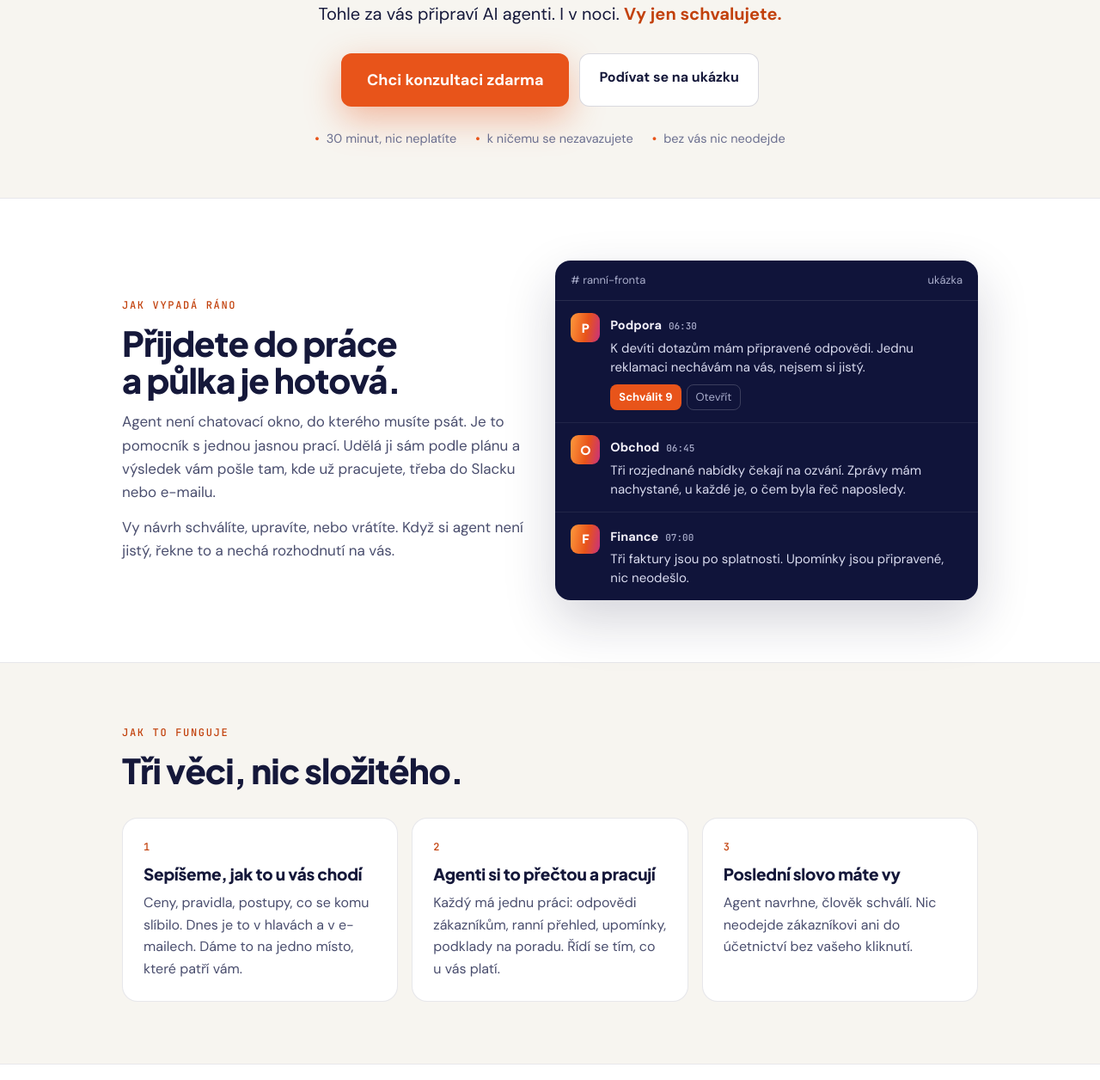
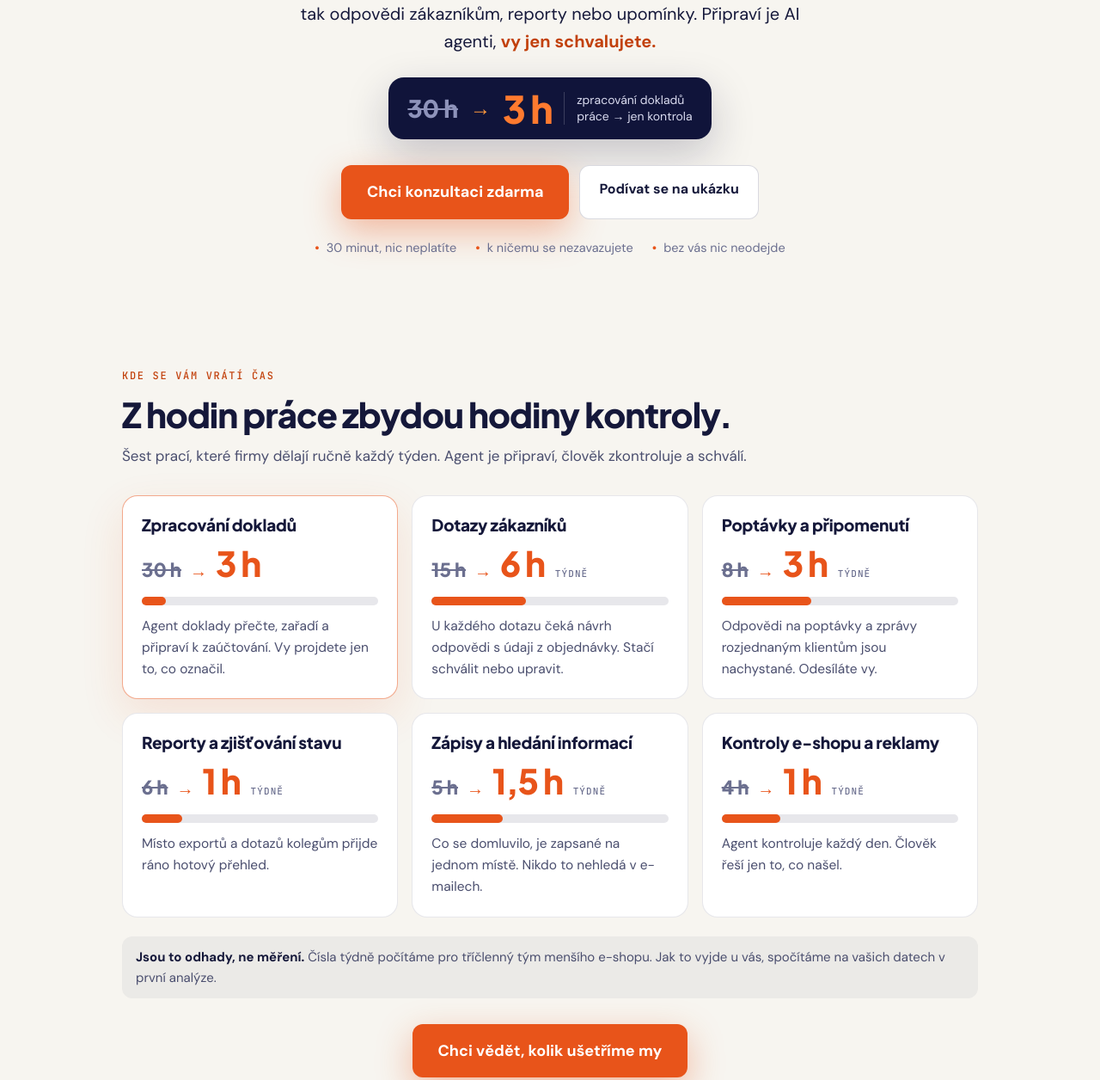
Before and after one commit to adamku8/fundament22, a plain HTML site: page start/index.html in a window 1280 px wide. Shown: the part 421-1677 px from the top of the page at 86% size. Drawn offline with Linux system fonts and the light colour scheme.

Commit message:
Krátká verze: případy použití s odhady úspor (30 h → 3 h a další)
Co-Authored-By: Claude Fable 5.2 <noreply@anthropic.com>

```diff
--- a/start/index.html
+++ b/start/index.html
@@ -4,7 +4,7 @@
 <meta charset="utf-8">
 <meta name="viewport" content="width=device-width, initial-scale=1">
 <title>AI agenti pro firmy: konzultace 30 minut zdarma | Fundament 22</title>
-<meta name="description" content="Naučíme AI, jak vaše firma funguje, a nasadíme agenty, kteří připraví odpovědi zákazníkům, přehledy a podklady. Pět otázek a uvidíte, kde u vás začít. Konzultace 30 minut zdarma.">
+<meta name="description" content="AI agenti připraví doklady, odpovědi zákazníkům, reporty a upomínky. Vy jen kontrolujete a schvalujete. Pět otázek a uvidíte, kde u vás začít. Konzultace 30 minut zdarma.">
 <meta name="robots" content="noindex, nofollow">
 <link rel="canonical" href="https://adamku8.github.io/fundament22/start/">
 <meta property="og:type" content="website">
@@ -120,6 +120,30 @@ section{padding:72px 0}
 .band .wrap{display:flex;flex-wrap:wrap;gap:22px 40px;align-items:center;justify-content:space-between}
 .band h2{color:#fff;font-size:clamp(28px,4.4vw,44px)}
 .band p{margin-top:10px;font-size:18px;max-width:560px;color:#FFE9DC}
+.herostat{display:inline-flex;align-items:center;gap:14px;margin:26px auto 0;padding:14px 22px;border-radius:18px;background:var(--dark);color:#fff;text-decoration:none;box-shadow:0 18px 50px rgba(21,24,58,.22)}
+.herostat .was,.uc .was{font-family:var(--disp);font-weight:800;color:#8E93BA;text-decoration:line-through;text-decoration-thickness:2px}
+.herostat .was{font-size:28px}.herostat .arr{color:#FF9A3D;font-size:24px;font-weight:800}
+.herostat .now{font-family:var(--disp);font-weight:800;font-size:44px;letter-spacing:-.03em;color:#FF7A2F;line-height:1}
+.herostat .what{font-size:14px;line-height:1.35;color:#D9DBEF;text-align:left;border-left:1px solid rgba(255,255,255,.18);padding-left:14px}
+.herostat .was,.herostat .now,.herostat .arr,.uc .nums span{white-space:nowrap}
+@media(max-width:600px){.herostat{gap:10px;padding:12px 16px}.herostat .was{font-size:22px}.herostat .now{font-size:36px}.herostat .what{font-size:13px;padding-left:10px}}
+.ucs{display:grid;gap:16px;margin-top:32px}
+@media(min-width:640px){.ucs{grid-template-columns:1fr 1fr}}
+@media(min-width:960px){.ucs{grid-template-columns:repeat(3,1fr)}}
+.uc{background:#fff;border:1px solid var(--line);border-radius:18px;padding:22px}
+.uc:first-child{border-color:rgba(232,84,26,.5);box-shadow:0 18px 50px rgba(232,84,26,.12)}
+.uc .nums{display:flex;align-items:baseline;gap:10px;margin-top:12px}
+.uc .was{font-size:22px;color:var(--ink3)}
+.uc .arr{color:var(--or);font-weight:800;font-size:20px}
+.uc .now{font-family:var(--disp);font-weight:800;font-size:40px;letter-spacing:-.03em;line-height:1;color:var(--or)}
+.uc .per{font-family:var(--mono);font-size:11px;letter-spacing:.1em;text-transform:uppercase;color:var(--ink3);margin-left:2px}
+.bars{position:relative;height:10px;margin:14px 0 12px}
+.bars i{position:absolute;left:0;top:0;height:10px;border-radius:6px}
+.bars .b1{width:100%;background:rgba(21,24,58,.10)}
+.bars .b2{background:var(--or)}
+.uc p{font-size:15.5px;color:var(--ink2)}
+.est{margin-top:22px;font-size:15px;color:var(--ink2);background:rgba(21,24,58,.05);border-radius:12px;padding:12px 16px}
+.est b{color:var(--ink)}
 /* ---------- online analýza (formulář z FIREMNI AI) ---------- */
 .az{background:var(--dark);color:#fff;padding:80px 0;background-image:radial-gradient(900px 500px at 85% -10%,rgba(200,50,126,.22),transparent 60%),radial-gradient(700px 420px at -10% 110%,rgba(255,154,61,.14),transparent 60%);scroll-margin-top:60px;
 --line:#3a3e5e;--muted:#a9adcb;--soft:#d9dbef;--acard:#1d2150;--bg2:#15183a;--o1:#ff9a3d;font-family:var(--disp);font-size:16px;line-height:1.5}
@@ -201,9 +225,44 @@ footer a{color:#C9CCE6}
 <section class="hero"><div class="wrap">
 <a class="free" href="#analyza"><b>Zdarma</b>30 minut konzultace o vaší firmě</a>
 <h1>Přestaňte dělat práci,<br><span>kterou zvládne AI.</span></h1>
-<p class="lead">Odpovědi zákazníkům, ranní přehledy, upomínky, podklady na poradu. Tohle za vás připraví AI agenti. I v noci. <b>Vy jen schvalujete.</b></p>
+<p class="lead">Zpracování dokladů: místo 30 hodin práce 3 hodiny kontroly. Stejně tak odpovědi zákazníkům, reporty nebo upomínky. Připraví je AI agenti, <b>vy jen schvalujete.</b></p>
+<a class="herostat" href="#pripady" aria-label="Zpracování dokladů: z 30 hodin práce na 3 hodiny kontroly"><span class="was">30 h</span><span class="arr">→</span><span class="now">3 h</span><span class="what">zpracování dokladů<br>práce → jen kontrola</span></a>
 <div class="cta"><a class="btn big" href="#analyza">Chci konzultaci zdarma</a><a class="btn ghost" href="../demo/">Podívat se na ukázku</a></div>
-<ul class="pills"><li>30 minut, nic neplatíte</li><li>k ničemu se nezavazujete</li><li>bez vás nic neodejde</li></ul>
+<ul class="pills" style="margin-top:22px"><li>30 minut, nic neplatíte</li><li>k ničemu se nezavazujete</li><li>bez vás nic neodejde</li></ul>
+</div></section>
+
+<section id="pripady"><div class="wrap">
+<p class="eyebrow">Kde se vám vrátí čas</p>
+<h2>Z hodin práce zbydou hodiny kontroly.</h2>
+<p class="sub">Šest prací, které firmy dělají ručně každý týden. Agent je připraví, člověk zkontroluje a schválí.</p>
+<div class="ucs">
+<article class="uc"><h3>Zpracování dokladů</h3>
+<div class="nums"><span class="was">30 h</span><span class="arr">→</span><span class="now">3 h</span></div>
+<div class="bars" aria-hidden="true"><i class="b1"></i><i class="b2" style="width:10%"></i></div>
+<p>Agent doklady přečte, zařadí a připraví k zaúčtování. Vy projdete jen to, co označil.</p></article>
+<article class="uc"><h3>Dotazy zákazníků</h3>
+<div class="nums"><span class="was">15 h</span><span class="arr">→</span><span class="now">6 h</span><span class="per">týdně</span></div>
+<div class="bars" aria-hidden="true"><i class="b1"></i><i class="b2" style="width:40%"></i></div>
+<p>U každého dotazu čeká návrh odpovědi s údaji z objednávky. Stačí schválit nebo upravit.</p></article>
+<article class="uc"><h3>Poptávky a připomenutí</h3>
+<div class="nums"><span class="was">8 h</span><span class="arr">→</span><span class="now">3 h</span><span class="per">týdně</span></div>
+<div class="bars" aria-hidden="true"><i class="b1"></i><i class="b2" style="width:38%"></i></div>
+<p>Odpovědi na poptávky a zprávy rozjednaným klientům jsou nachystané. Odesíláte vy.</p></article>
+<article class="uc"><h3>Reporty a zjišťování stavu</h3>
+<div class="nums"><span class="was">6 h</span><span class="arr">→</span><span class="now">1 h</span><span class="per">týdně</span></div>
+<div class="bars" aria-hidden="true"><i class="b1"></i><i class="b2" style="width:17%"></i></div>
+<p>Místo exportů a dotazů kolegům přijde ráno hotový přehled.</p></article>
+<article class="uc"><h3>Zápisy a hledání informací</h3>
+<div class="nums"><span class="was">5 h</span><span class="arr">→</span><span class="now">1,5 h</span><span class="per">týdně</span></div>
+<div class="bars" aria-hidden="true"><i class="b1"></i><i class="b2" style="width:30%"></i></div>
+<p>Co se domluvilo, je zapsané na jednom místě. Nikdo to nehledá v e-mailech.</p></article>
+<article class="uc"><h3>Kontroly e-shopu a reklamy</h3>
+<div class="nums"><span class="was">4 h</span><span class="arr">→</span><span class="now">1 h</span><span class="per">týdně</span></div>
+<div class="bars" aria-hidden="true"><i class="b1"></i><i class="b2" style="width:25%"></i></div>
+<p>Agent kontroluje každý den. Člověk řeší jen to, co našel.</p></article>
+</div>
+<p class="est"><b>Jsou to odhady, ne měření.</b> Čísla týdně počítáme pro tříčlenný tým menšího e-shopu. Jak to vyjde u vás, spočítáme na vašich datech v první analýze.</p>
+<div class="cta"><a class="btn big" href="#analyza">Chci vědět, kolik ušetříme my</a></div>
 </div></section>
 
 <section class="white"><div class="wrap split">
@@ -218,16 +277,6 @@ footer a{color:#C9CCE6}
 <div class="m"><div class="av">P</div><div><b>Podpora</b><time>06:30</time><p>K devíti dotazům mám připravené odpovědi. Jednu reklamaci nechávám na vás, nejsem si jistý.</p><span class="ok">Schválit 9</span><span class="no">Otevřít</span></div></div>
 <div class="m"><div class="av">O</div><div><b>Obchod</b><time>06:45</time><p>Tři rozjednané nabídky čekají na ozvání. Zprávy mám nachystané, u každé je, o čem byla řeč naposledy.</p></div></div>
 <div class="m"><div class="av">F</div><div><b>Finance</b><time>07:00</time><p>Tři faktury jsou po splatnosti. Upomínky jsou připravené, nic neodešlo.</p></div></div>
-</div>
-</div></section>
-
-<section><div class="wrap">
-<p class="eyebrow">Jak to funguje</p>
-<h2>Tři věci, nic složitého.</h2>
-<div class="grid3">
-<div class="card"><div class="n">1</div><h3>Sepíšeme, jak to u vás chodí</h3><p>Ceny, pravidla, postupy, co se komu slíbilo. Dnes je to v hlavách a v e-mailech. Dáme to na jedno místo, které patří vám.</p></div>
-<div class="card"><div class="n">2</div><h3>Agenti si to přečtou a pracují</h3><p>Každý má jednu práci: odpovědi zákazníkům, ranní přehled, upomínky, podklady na poradu. Řídí se tím, co u vás platí.</p></div>
-<div class="card"><div class="n">3</div><h3>Poslední slovo máte vy</h3><p>Agent navrhne, člověk schválí. Nic neodejde zákazníkovi ani do účetnictví bez vašeho kliknutí.</p></div>
 </div>
 </div></section>
 
```
Also changed, not shown: assets/og-start.png.
